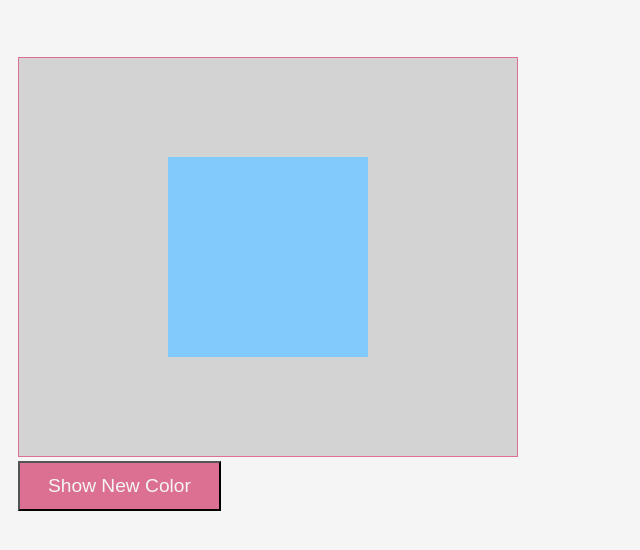
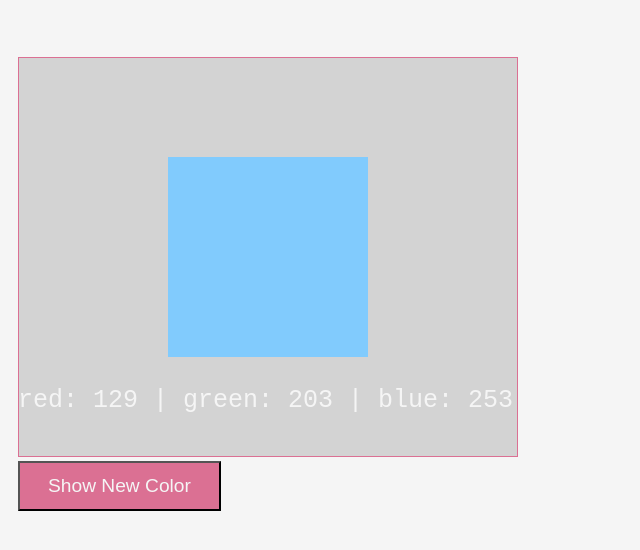
Before and after one commit to laurelr2020/guess-color, a plain HTML site: page Version2/index.html in a window 1280 px wide. Both pictures are taken after a click on the button "Show New Color". Shown: the part 162-712 px from the top of the page, without its empty margins (0-640 px from the left). Drawn offline with Linux system fonts and the light colour scheme.

Commit message:
version 2: print string of color's rgb

```diff
--- a/Version2/box.js
+++ b/Version2/box.js
@@ -7,6 +7,10 @@ class Box{
         this.draw = function() {
             global.context.fillStyle = this.color;
             global.context.fillRect(over, down, width, height);
+
+            let colorString = getColorString(this.color);
+            let colorMessage = new Message(over - 150, down + 250, colorString);
+            colorMessage.writeMessage();
         }
 
         this.changeColor = function() {
@@ -14,12 +18,19 @@ class Box{
             let green = generateRandomColor();
             let blue = generateRandomColor();
 
-            this.color = "rgb(" + red + "," + green + "," + blue + ")";
+            this.color = "rgb(" + red + "," + green + " , " + blue + ")";
         }
     }
 }
 
 function generateRandomColor(){
-    let colorMax = 255;
+    let colorMax = 256;
     return Math.floor(Math.random() * colorMax);
 }
+
+function getColorString(color){
+    let colorList = color.replace(/[^\d,]/g, '').split(',');
+    let string = "red: " + colorList[0] + " | green: " + colorList[1] + " | blue: " + colorList[2];
+
+    return string;
+}
--- a/Version2/global.js
+++ b/Version2/global.js
@@ -5,7 +5,7 @@ class Global{
         let canvas = document.getElementById("canvas");
         this.context = canvas.getContext('2d');
 
-        this.colorBox = new Box(150, 100, 200, 200, "black");
+        this.colorBox = new Box(150, 100, 200, 200, "rgb(0, 0, 0)");
     }
 
     createCanvasBackground(){
@@ -17,7 +17,7 @@ class Global{
         this.context.strokeRect(0, 0, 500, 400);
     }
 
-    clearBoard(){
+    clearCanvas(){
         this.context.clearRect(0, 0, 500, 400);
         this.createCanvasBackground();
     }
--- a/Version2/index.html
+++ b/Version2/index.html
@@ -5,6 +5,7 @@
         <script src="main.js"></script>
         <script src="global.js"></script>
         <script src="box.js"></script>
+        <script src="message.js"></script>
 
         <title>Lab 3: Guess the Color</title>
     </head>
--- a/Version2/main.js
+++ b/Version2/main.js
@@ -10,6 +10,7 @@ function init(){
 }
 
 function showNewColor(){
+    global.clearCanvas();
     global.colorBox.changeColor();
     global.colorBox.draw();
 }
--- /dev/null
+++ b/Version2/message.js
@@ -0,0 +1,15 @@
+'use strict'
+
+class Message{
+    constructor(over, down, message){
+        this.over = over;
+        this.down = down;
+        this.message = message;
+    }
+
+    writeMessage(){
+        global.context.fillStyle = "whitesmoke";
+        global.context.font = "25px monospace";
+        global.context.fillText(this.message, this.over, this.down);
+    }
+}
```
